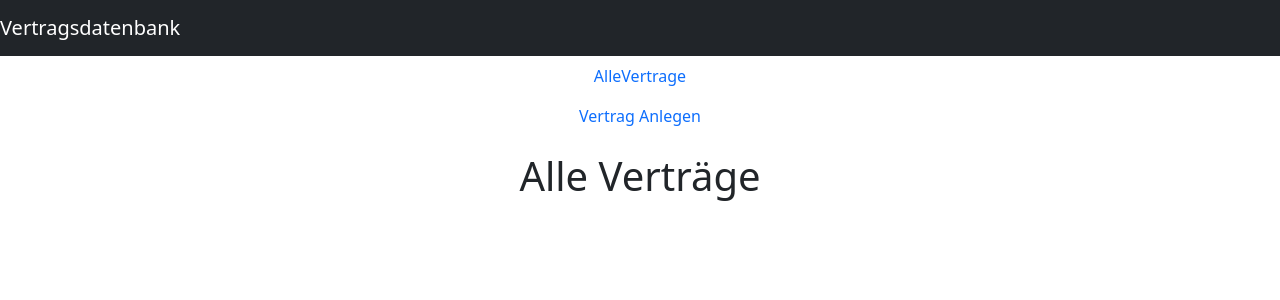
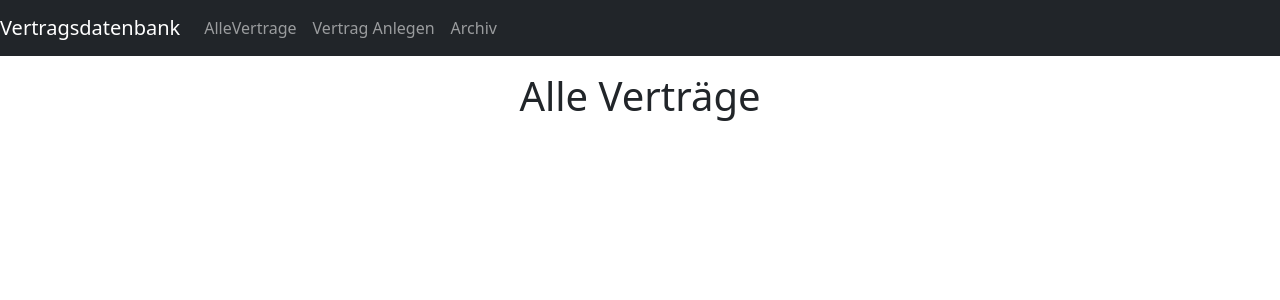
Before and after one commit to Henriette-Wien/Vertragsdatenbank, a React (Create React App) app in the folder src/frontendvertragsdatenbank/: page / in a window 1280 px wide. Shown: the top 300 px of the page. Built offline with nearby package versions, Linux system fonts and the light colour scheme; no server answers.

Commit message:
React Integration

```diff
--- a/src/frontendvertragsdatenbank/src/App.js
+++ b/src/frontendvertragsdatenbank/src/App.js
@@ -5,6 +5,7 @@ import "bootstrap/dist/css/bootstrap.min.css";
 import AlleVertraege from "./components/AlleVertraege";
 import VertragUebersicht from "./components/VertragUebersicht";
 import VertragAnlegen from "./components/VertragAnlegen";
+import Archiv from "./components/Archiv";
 
 
 class App extends Component {
@@ -15,7 +16,6 @@ class App extends Component {
                     <a href="/" className="navbar-brand">
                         Vertragsdatenbank
                     </a>
-                </nav>
                 <div className="navbar-nav mr-auto">
                     <li className="nav-item">
                         <Link to={"/vertrag"} className="nav-link">
@@ -27,12 +27,19 @@ class App extends Component {
                             Vertrag Anlegen
                         </Link>
                     </li>
+                    <li className="nav-item">
+                        <Link to={"/archiv"} className="nav-link">
+                            Archiv
+                        </Link>
+                    </li>
                 </div>
+                </nav>
                 <div className="container mt-3">
                     <Switch>
                         <Route exact path={["/", "/vertrag"]} component={AlleVertraege}/>
                         <Route exact path="/add" component={VertragAnlegen}/>
                         <Route path="/vertrag/:id" component={VertragUebersicht}/>
+                        <Route path="/archiv" component={Archiv}/>
                     </Switch>
                 </div>
             </div>
```
